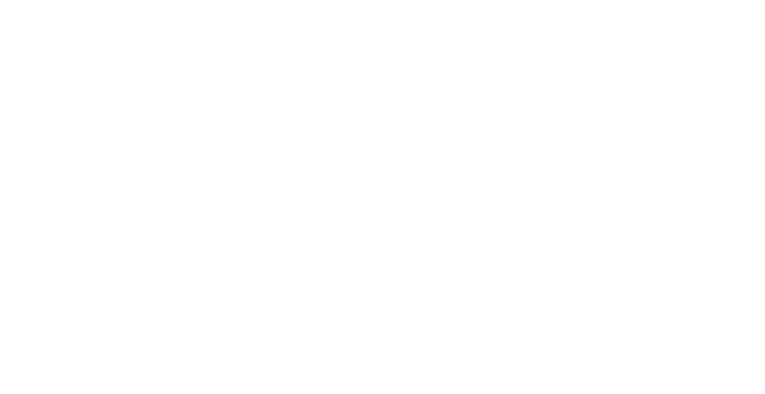
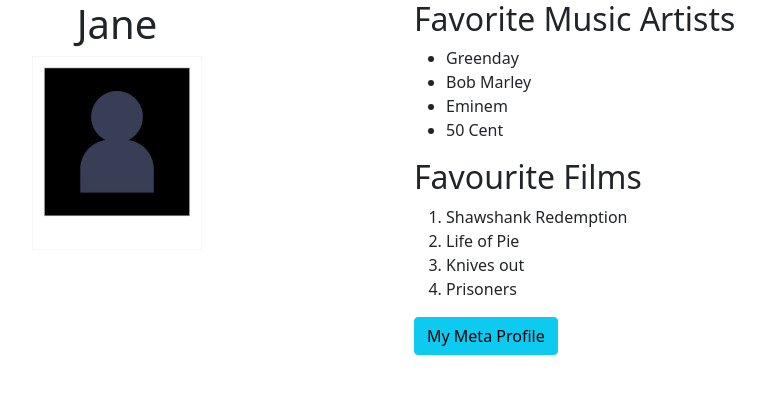
Before and after one commit to sole2py/meta_backend, a plain HTML site: page course1/week4/index.html in a window 1280 px wide. Shown: the whole page, without its empty margins (238-1003 px from the left). Drawn offline with Linux system fonts and the light colour scheme.

Commit message:
none: update bio with boostrap

```diff
--- a/course1/week4/index.html
+++ b/course1/week4/index.html
@@ -5,7 +5,32 @@
     <link href="bootstrap.min.css" rel="stylesheet">
 </head>
 <body>
+    <script src="bootstrap.bundle.min.js"></script>
+    <div class="container">
+        <div class="row">
+            <div id="bio" class="col-12 col-lg-6 text-center">
+                <h1> Jane </h1>
+                <img src="photo.jpg" alt="Bio photo" class="img-fluid">
+            </div>
 
-    <script src="bootstrap.bundle.min.js"></script>
+            <div id="more" class="col-12 col-lg-6">
+                <h2>Favorite Music Artists</h2>
+                <ul>
+                    <li>Greenday</li>
+                    <li>Bob Marley</li>
+                    <li>Eminem</li>
+                    <li>50 Cent</li>
+                </ul>
+                <h2>Favourite Films</h2>
+                <ol>
+                    <li>Shawshank Redemption</li>
+                    <li>Life of Pie</li>
+                    <li>Knives out</li>
+                    <li>Prisoners</li>
+                </ol>
+                <a href="https://www.facebook.com" class="btn btn-info" >My Meta Profile</a>
+            </div>
+        </div>
+    </div>
 </body>
 </html>
```
